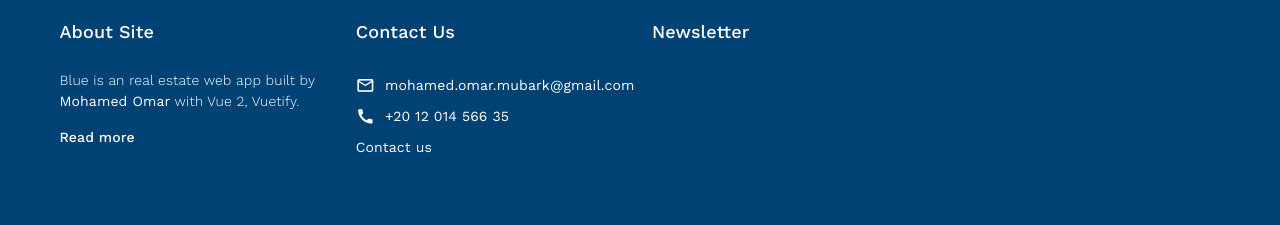
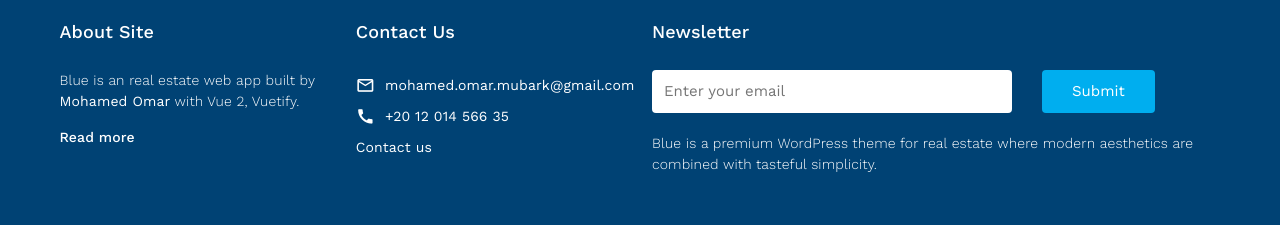
Before and after one commit to mohamed-omar-mubark/blue, a Vue app: page / in a window 1280 px wide. Shown: the part 3933-4158 px from the top of the page. Built offline with nearby package versions, Linux system fonts and the light colour scheme.

Commit message:
feat: finish footer layout in home page

```diff
--- a/src/layouts/global/Footer.vue
+++ b/src/layouts/global/Footer.vue
@@ -32,6 +32,13 @@
         <div class="col-lg-6 col-md-12">
           <div class="column">
             <span class="column-title d-block">Newsletter</span>
+            <div class="newsletter-input">
+              <input type="email" placeholder="Enter your email">
+              <button>Submit</button>
+            </div>
+            <p>
+              Blue is a premium WordPress theme for real estate where modern aesthetics are combined with tasteful simplicity.
+            </p>
           </div>
         </div>
       </v-row>
@@ -96,6 +103,44 @@
           }
         }
       }
+
+      .newsletter-input {
+        display: flex;
+        justify-content: start;
+        align-items: flex-start;
+        gap: 30px;
+        @media (max-width: 575px) {
+          flex-direction: column;
+          gap: 0;
+        }
+
+        input {
+          padding: 10px 12px;
+          margin-bottom: 20px;
+          border: none;
+          border-radius: 4px;
+          min-width: 360px;
+          background-color: var(--white-color);
+          font-size: 0.9375rem;
+          font-weight: 400;
+          color: var(--dark-color);
+          transition: 0.3s;
+          &:focus {
+            outline: none;
+          }
+        }
+
+        button {
+          padding: 10px 30px;
+          margin-bottom: 20px;
+          border: none;
+          border-radius: 4px;
+          background-color: var(--info-color);
+          font-size: 0.9375rem;
+          font-weight: 400;
+          color: var(--white-color);
+        }
+      }
     }
   }
 </style>
```
